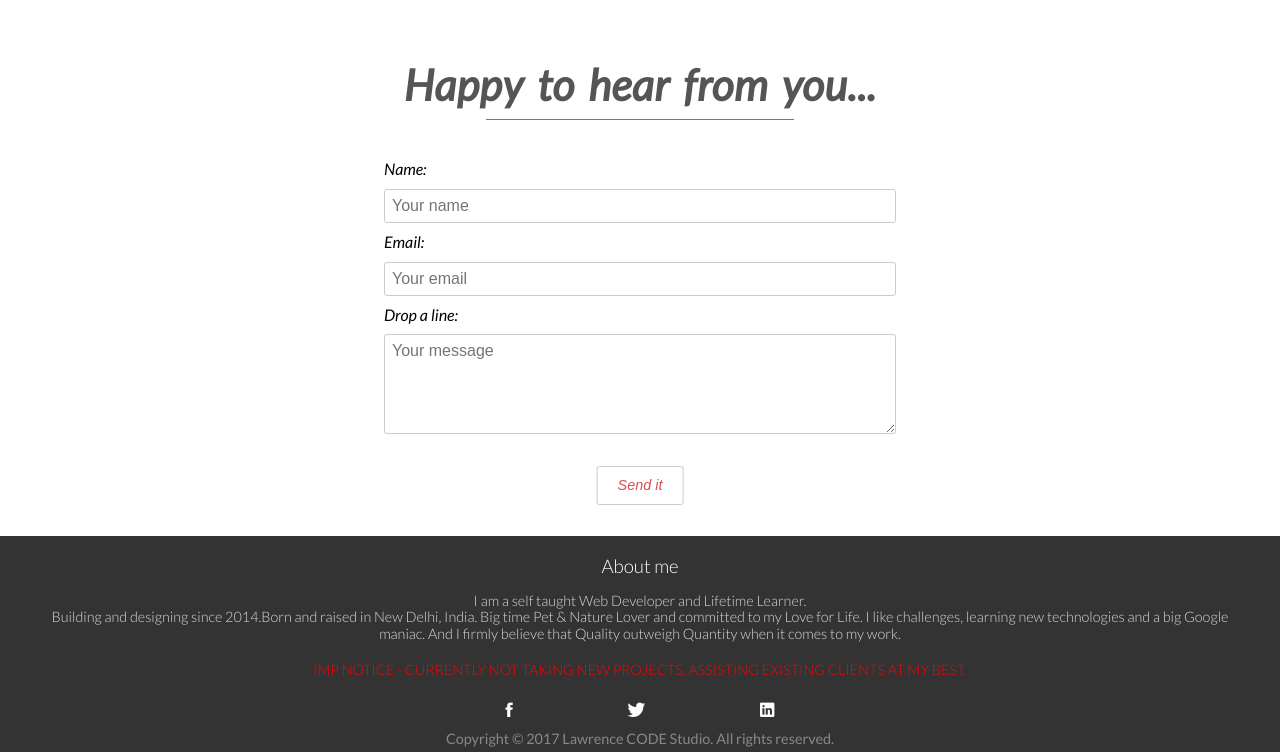
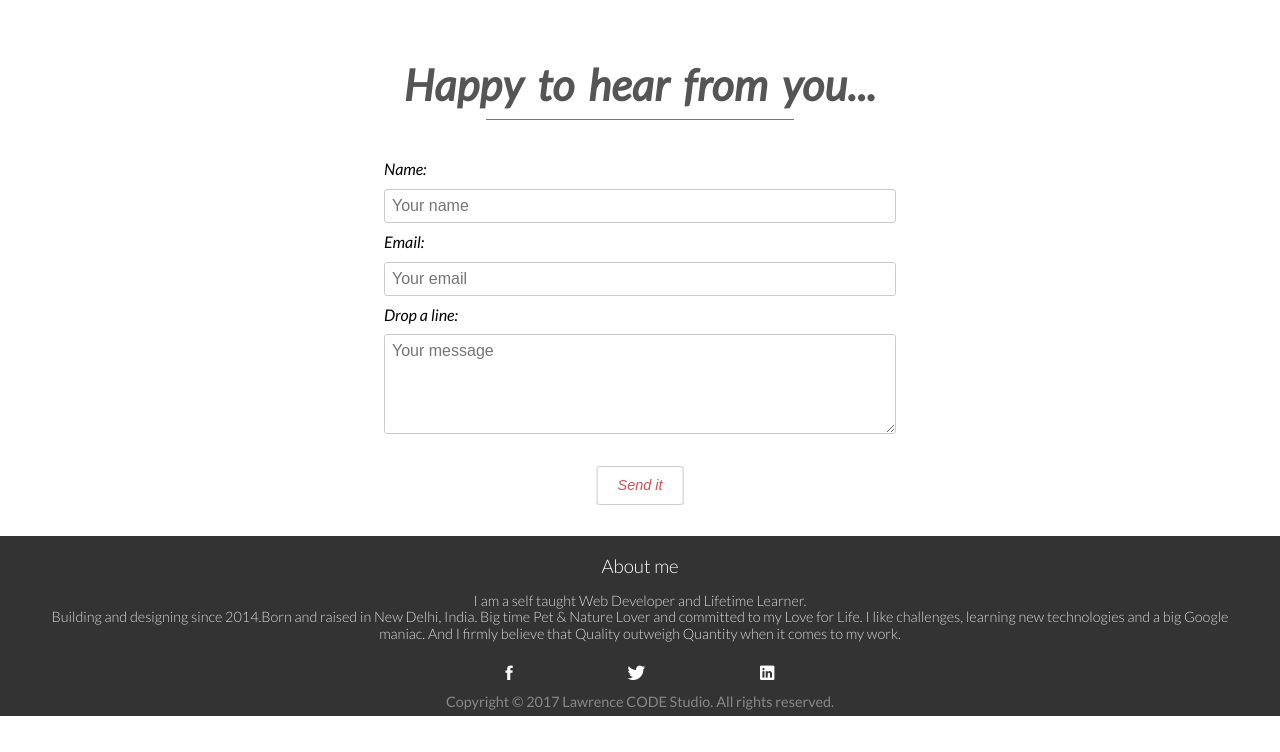
Before and after one commit to Lawrence4code/FCC-notes-and-learnings, a website: page app/index.html in a window 1280 px wide. Shown: the part 3525-4277 px from the top of the page. After the commit the page ends 4241 px from the top, so only its background shows below. Drawn offline with nearby package versions, Linux system fonts and the light colour scheme.

Commit message:
Updated footer

```diff
--- a/app/index.html
+++ b/app/index.html
@@ -282,7 +282,6 @@
         <h3 class="aboutme-title"> About me </h3>
         <p class="aboutme-text"> I am a self taught Web Developer and Lifetime Learner.<br>Building and designing since 2014.Born and raised in New Delhi, India. Big time Pet & Nature Lover and committed to my Love for Life. I like challenges, learning new technologies and a
           big Google maniac. And I firmly believe that Quality outweigh Quantity when it comes to my work. </p>
-        <p class="imp-text"> IMP NOTICE - CURRENTLY NOT TAKING NEW PROJECTS, ASSISTING EXISTING CLIENTS AT MY BEST. </p>
         <div class="social-icons">
           <ul class="social-links">
             <li> <a href="#"><i class="ion-social-facebook"> </i></a> </li>
```
